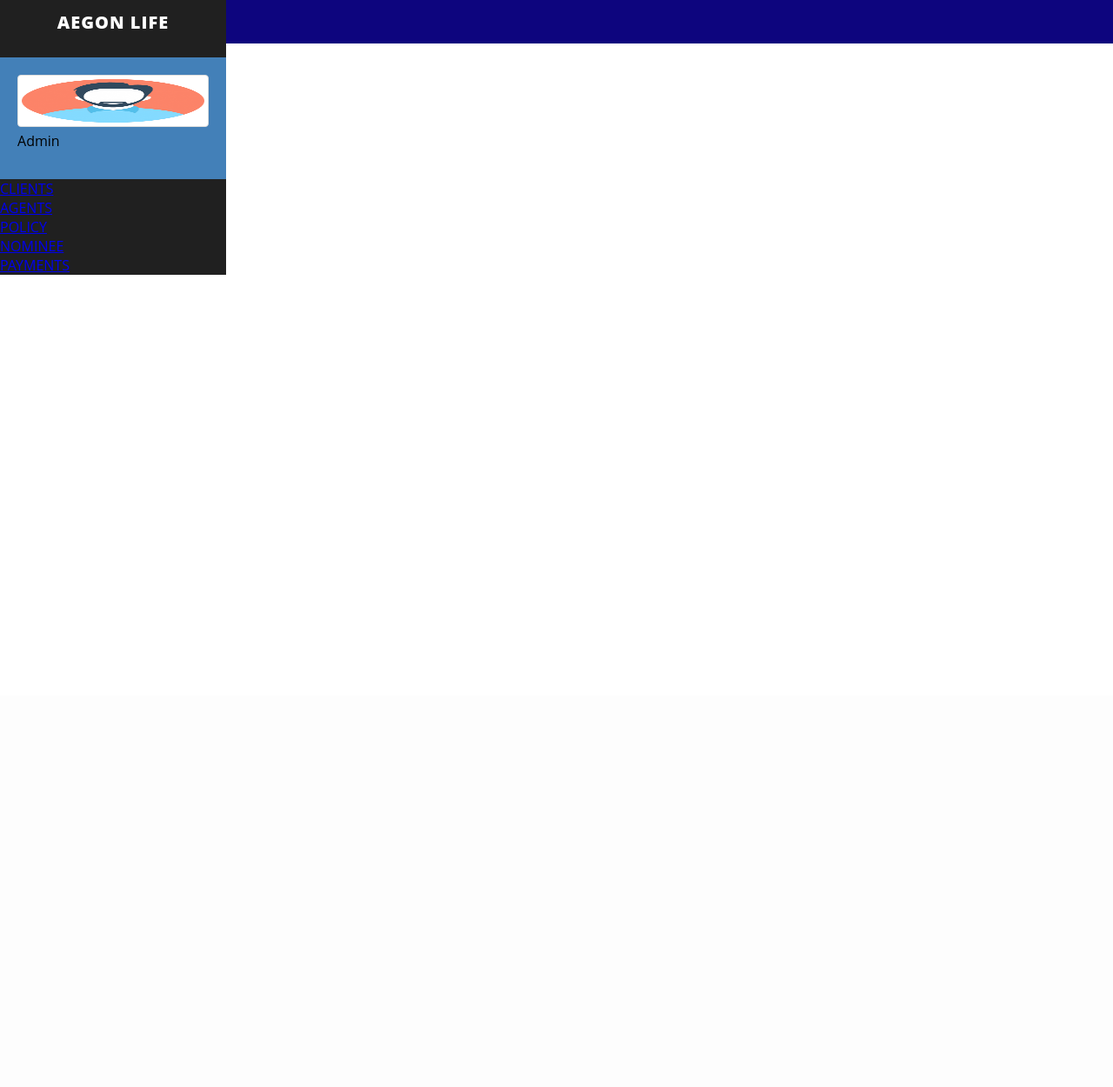
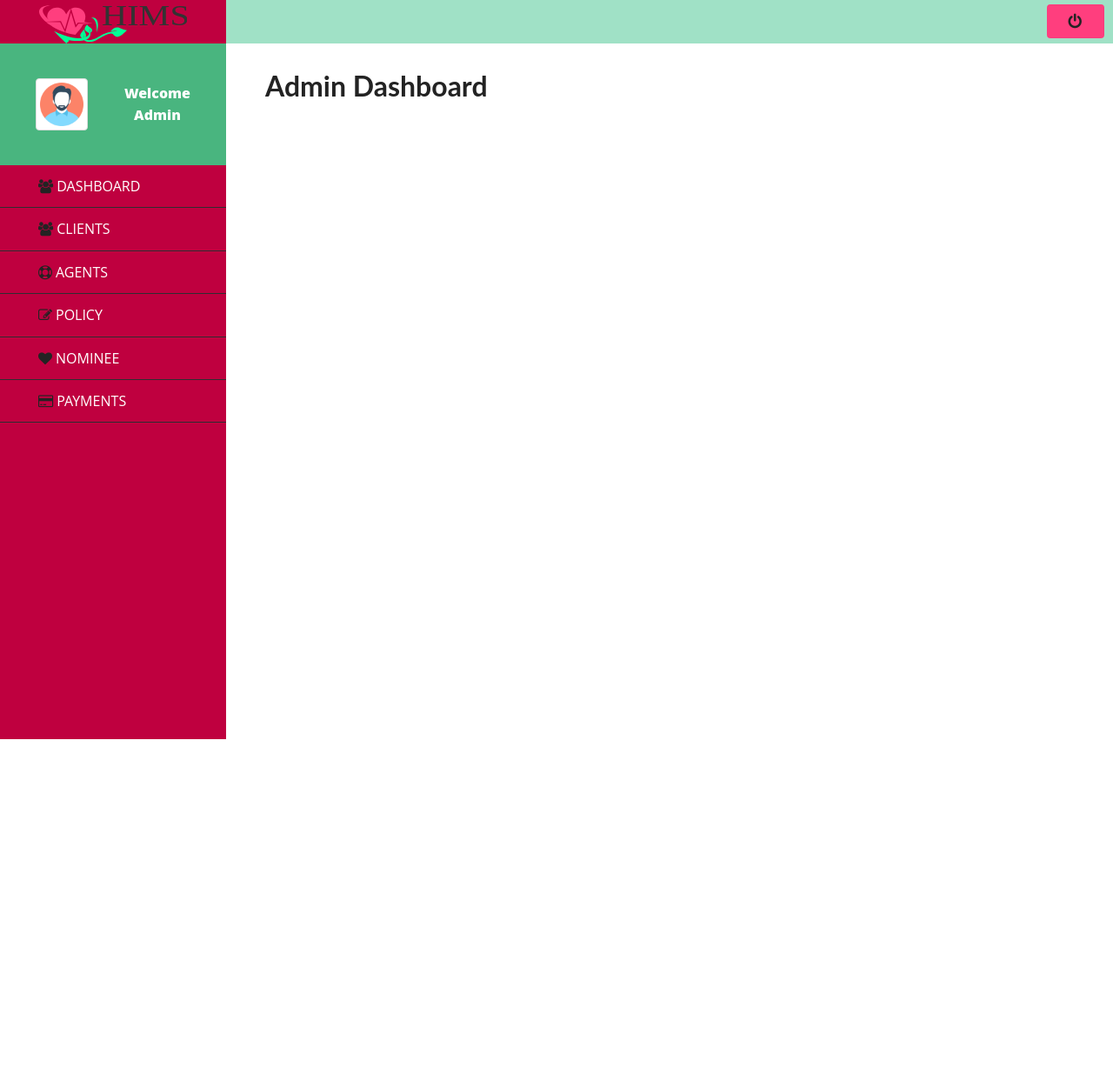
Before and after one commit to ManeeshDev/hims-iwt-final-project, a PHP site: page /admin/ in a window 1280 px wide. Shown: the whole page at 87% size. Before the commit the page ends 316 px from the top, so only its background shows below. Run offline with PHP 8.4, Linux system fonts and the light colour scheme.

Commit message:
Dashboard Navigation

```diff
--- /dev/null
+++ b/admin/css/admin.css
@@ -0,0 +1,4 @@
+@import url("../../css/grid.css");
+@import url("../../css/style.css");
+@import url("./navigation.css");
+@import url("./dashboard.css");
--- a/admin/css/custom.css
+++ b/admin/css/custom.css
@@ -1,39 +1,38 @@
-
 .main-box {
-    text-align:center;
-    padding:20px;
-    border-radius:5px;
-    -moz-border-radius:5px ;
-    -webkit-border-radius:5px;
-    margin-bottom:40px;
+   text-align: center;
+   padding: 20px;
+   border-radius: 5px;
+   -moz-border-radius: 5px;
+   -webkit-border-radius: 5px;
+   margin-bottom: 40px;
 }
-    .main-box a,.main-box a:hover {
-        color:#fff;
-        text-decoration:none;
-
+.main-box a,
+.main-box a:hover {
+   color: #fff;
+   text-decoration: none;
 }
 .mb-dull {
-    background-color:#567ebc;
+   background-color: #567ebc;
 }
 .mb-red {
-    background-color:#445d84;
+   background-color: #445d84;
 }
 .mb-pink {
-    background-color:#35507a;
+   background-color: #35507a;
 }
 .main-box h5 {
-        font-size:16px;
-        font-weight:800;
-        text-transform:uppercase;
+   font-size: 16px;
+   font-weight: 800;
+   text-transform: uppercase;
 }
 /*==============================================
     CHAT WINDOW  STYLES
     =============================================*/
 
 .chat-widget-main {
-    max-height:500px;
-    padding:20px;
-    overflow:auto;
+   max-height: 500px;
+   padding: 20px;
+   overflow: auto;
 }
 .chat-widget-left:after {
    top: 100%;
@@ -44,7 +43,6 @@
    border-top-color: #6792d5;
    border-width: 15px;
    margin-left: -15px;
-
 }
 
 .chat-widget-left {
@@ -56,8 +54,7 @@
    border-radius: 5px;
    position: relative;
    border: 1px solid #6792d5;
-    font-size:14px;
-
+   font-size: 14px;
 }
 .chat-widget-right:after {
    top: 100%;
@@ -79,38 +76,35 @@
    border-radius: 5px;
    position: relative;
    border: 1px solid #d51111;
-    font-size:14px;
-
+   font-size: 14px;
 }
 
 .chat-widget-name-left {
    color: #6792d5;
    margin-top: 30px;
    margin-left: 60px;
-    text-align:left;
-    font-weight:900;
-    padding-bottom:20px;
-    font-size:16px;
+   text-align: left;
+   font-weight: 900;
+   padding-bottom: 20px;
+   font-size: 16px;
 }
 .chat-widget-name-right {
    color: #d51111;
    margin-top: 30px;
    margin-right: 60px;
-    font-size:16px;
-    text-align:right;
-    font-weight:900;
-    padding-bottom:20px;
-
-
+   font-size: 16px;
+   text-align: right;
+   font-weight: 900;
+   padding-bottom: 20px;
 }
 
 /*==============================================
         Reviews Styles
     =============================================*/
 #reviews {
-    min-height:180px;
-    background-color:#64A2DB;
-	padding:15px;
+   min-height: 180px;
+   background-color: #64a2db;
+   padding: 15px;
 }
 #reviews h4 {
    color: #fff;
@@ -130,7 +124,7 @@ max-width: 90px;
 }
 
 #reviews .c-black {
-    color:#fff;
+   color: #fff;
    font-style: italic;
    font-size: 20px;
    padding: 5px;
@@ -142,7 +136,7 @@ padding: 5px;
 
 .noti-box {
    min-height: 100px;
-color:#fff;
+   color: #fff;
    padding: 20px;
 }
 .noti-box .icon-box {
@@ -181,21 +175,19 @@ background-color: #929292;
    padding-bottom: 100px;
 }
 .portfolio-item {
-    border:1px solid #000;
-    margin:3px;
+   border: 1px solid #000;
+   margin: 3px;
 }
 .portfolio-item p {
-        padding:12px;
-        color:#fff;
-        line-height:25px;
+   padding: 12px;
+   color: #fff;
+   line-height: 25px;
 }
 
 .portfolio-item .overlay {
-
    background-color: #000;
    text-align: center;
-  padding-bottom:30px;
-
+   padding-bottom: 30px;
 }
 
 /*==========================================
@@ -226,7 +218,7 @@ ul#filters {
    -moz-box-sizing: border-box;
    -o-box-sizing: border-box;
    width: 100%;
-        opacity:.2;
-		float:left;
-		overflow:hidden;
+   opacity: 0.2;
+   float: left;
+   overflow: hidden;
 }
--- /dev/null
+++ b/admin/css/dashboard.css
@@ -0,0 +1,5 @@
+#page-wrapper {
+   margin: 0 0 0 260px;
+   padding: 15px 30px;
+   min-height: 1200px;
+}
--- a/admin/css/basic.css
+++ b/admin/css/navigation.css
@@ -3,10 +3,21 @@
    -moz-box-sizing: border-box;
    box-sizing: border-box;
 }
+a {
+   color: #428bca;
+   text-decoration: none;
+}
+a {
+   background: transparent;
+}
 body {
    font-family: "Open Sans", sans-serif;
    margin: 0;
 }
+
+/* ============================================================
+            Navigation css Add Here
+============================================================ */
 
 .navbar {
    position: relative;
@@ -14,10 +25,10 @@ body {
 }
 
 .navbar-cls-top {
-   background-color: #0d057e;
+   background-color: #a0e1c6;
 }
 .navbar-header {
-   background-color: #202020;
+   background-color: #bf003f;
    float: left;
    width: 260px;
    height: 50px;
@@ -36,13 +47,25 @@ body {
    text-transform: uppercase;
    text-decoration: none;
 }
-
+.navbar-header .navbar-brand .navbar-brand-img {
+   height: 50px;
+}
+.header-right {
+   color: #fff;
+   padding: 5px 10px 5px 10px;
+   float: right;
+   font-size: 16px;
+}
+.header-right a {
+   padding: 5px 20px;
+   font-size: 18px;
+}
 .navbar-side {
    z-index: 1;
    position: absolute;
    width: 260px;
    border: none;
-   background-color: #202020;
+   background-color: #bf003f;
 }
 .navbar-default {
    border: 0px solid black;
@@ -59,13 +82,18 @@ body {
 .nav {
    padding-left: 0;
    margin-bottom: 0;
+   margin-top: 0;
    list-style: none;
+   min-height: 100vh;
 }
 
 .user-img-div {
    min-height: 140px;
    padding: 20px;
-   background-color: #4380b8;
+   background-color: #49b57f;
+   display: flex;
+   justify-content: space-around;
+   align-items: center;
 }
 
 .user-img-div img {
@@ -73,8 +101,7 @@ body {
 }
 .img-thumbnail {
    display: inline-block;
-   width: 100%;
-   max-width: 100%;
+   width: 60px;
    height: auto;
    padding: 4px;
    line-height: 1.42857143;
@@ -85,3 +112,34 @@ body {
    -o-transition: all 0.2s ease-in-out;
    transition: all 0.2s ease-in-out;
 }
+.user-img-div .inner-text {
+   text-align: center;
+   position: relative;
+   color: #fff;
+   font-weight: 800;
+   line-height: 25px;
+}
+
+.sidebar-collapse > .nav > li > a {
+   padding: 15px 10px;
+}
+.sidebar-collapse .nav > li > a {
+   color: #fff;
+   background: #bf003f;
+   text-shadow: none;
+   padding: 15px 40px;
+   border-bottom: 1px solid #2f2e31;
+}
+
+.nav > li > a {
+   position: relative;
+   display: block;
+   padding: 10px 15px;
+}
+
+.sidebar-collapse .nav > li > a:hover,
+.sidebar-collapse .nav > li > a:focus {
+   background: #0a0a0a;
+   outline: 0;
+   text-decoration: none;
+}
--- a/admin/index.php
+++ b/admin/index.php
@@ -7,14 +7,23 @@
     <meta http-equiv="X-UA-Compatible" content="IE=edge">
     <meta name="viewport" content="width=device-width, initial-scale=1.0">
     <title><?= APP_NAME ?> Admin </title>
-
-    <link href="css/basic.css" rel="stylesheet" />
-    <!--CUSTOM MAIN STYLES-->
-    <link href="css/custom.css" rel="stylesheet" />
+    <link rel="stylesheet" href="https://cdnjs.cloudflare.com/ajax/libs/font-awesome/4.7.0/css/font-awesome.min.css">
+    <link href="css/admin.css" rel="stylesheet" />
 </head>
 
 <body>
     <?php include_once(dirname(__FILE__) . '/navigation.php') ?>
+
+    <div id="page-wrapper">
+
+        <div class="row">
+            <div class="col-12">
+                <h1 class="page-head-line">
+                    Admin Dashboard
+                </h1>
+            </div>
+        </div>
+    </div>
 </body>
 
 </html>
--- a/admin/navigation.php
+++ b/admin/navigation.php
@@ -1,10 +1,14 @@
 <div id="wrapper">
     <nav class="navbar navbar-default navbar-cls-top " role="navigation" style="margin-bottom: 0">
         <div class="navbar-header">
-            <a class="navbar-brand" href="index.php">Aegon Life</a>
+            <a class="navbar-brand" href="../">
+                <img alt="brand_img" class="navbar-brand-img" src="../images/brand-logo.svg">
+            </a>
         </div>
         <div class="header-right">
-            <a href="<?php echo "logout.php" ?>" class="btn btn-danger" title="Logout"><i class="fa fa-exclamation-circle fa-2x"></i></a>
+            <a href="<?php echo "logout.php" ?>" class="btn secondary-btn" title="Logout">
+                <i class="fa fa-power-off"></i>
+            </a>
         </div>
     </nav>
     <!-- /. NAV TOP  -->
@@ -15,10 +19,12 @@
                     <div class="user-img-div">
                         <img src="images/user.png" class="img-thumbnail" />
                         <div class="inner-text">
-                            Admin
-                            <br />
+                            Welcome <br /> Admin
                         </div>
                     </div>
+                </li>
+                <li>
+                    <a href="./"><i class="fa fa-users "></i>DASHBOARD</a>
                 </li>
                 <li>
                     <a href="client.php"><i class="fa fa-users "></i>CLIENTS</a>
--- /dev/null
+++ b/css/grid.css
@@ -0,0 +1,49 @@
+* {
+   box-sizing: border-box;
+}
+.row::after {
+   content: "";
+   clear: both;
+   display: table;
+}
+
+[class*="col-"] {
+   float: left;
+   padding: 15px;
+}
+.col-1 {
+   width: 8.33%;
+}
+.col-2 {
+   width: 16.66%;
+}
+.col-3 {
+   width: 25%;
+}
+.col-4 {
+   width: 33.33%;
+}
+.col-5 {
+   width: 41.66%;
+}
+.col-6 {
+   width: 50%;
+}
+.col-7 {
+   width: 58.33%;
+}
+.col-8 {
+   width: 66.66%;
+}
+.col-9 {
+   width: 75%;
+}
+.col-10 {
+   width: 83.33%;
+}
+.col-11 {
+   width: 91.66%;
+}
+.col-12 {
+   width: 100%;
+}
--- a/css/style.css
+++ b/css/style.css
@@ -52,13 +52,13 @@ body {
 ::-webkit-scrollbar-thumb {
    border-radius: 10px;
    background: linear-gradient(45deg, var(--primary), var(--dark-gray));
-  box-shadow: inset 0 0 6px rgba(0, 0, 0, .5);
+   box-shadow: inset 0 0 6px rgba(0, 0, 0, 0.5);
 }
 
 ::-webkit-scrollbar-track {
    border-radius: 10px;
    background-color: #d5f7f7;
-  box-shadow: inset 0 0 6px rgba(0, 0, 0, .4);
+   box-shadow: inset 0 0 6px rgba(0, 0, 0, 0.4);
 }
 
 hr {
@@ -137,12 +137,11 @@ h6,
 }
 
 .pre-loader-gif {
-  background: url('../images/infinity-1s-200px.gif') no-repeat center center;
+   background: url("../images/infinity-1s-200px.gif") no-repeat center center;
    height: 100%;
    width: 100%;
    z-index: 9999999;
 }
-
 
 /* ==== Buttons === */
 .btn {
@@ -211,3 +210,9 @@ h6,
    background: var(--secondary-1);
    box-shadow: inset 0 100px 0 0 transparent;
 }
+
+.btn-danger {
+   color: #fff;
+   background-color: #d9534f;
+   border-color: #d43f3a;
+}
```
Lines whose indentation alone changed are shown as unchanged.
